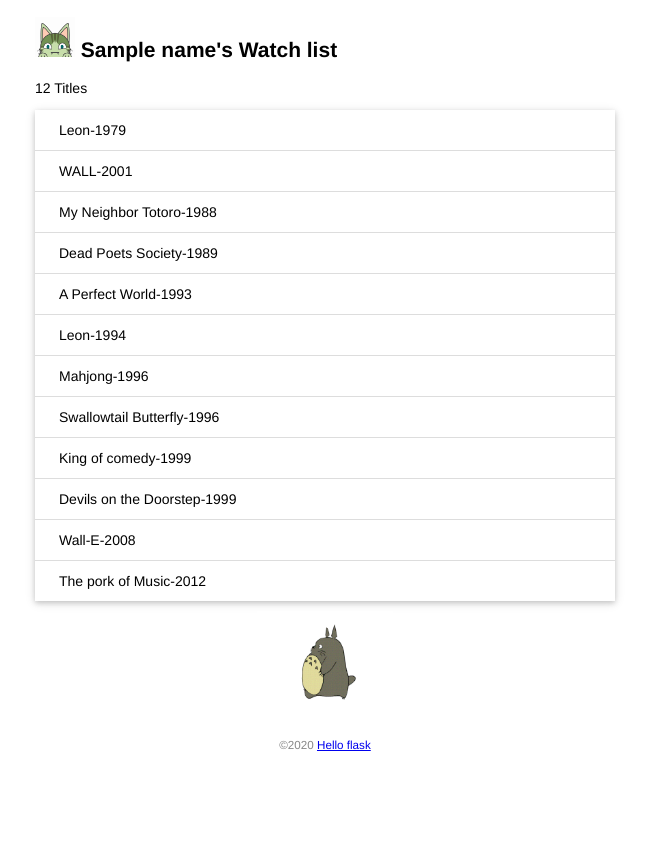
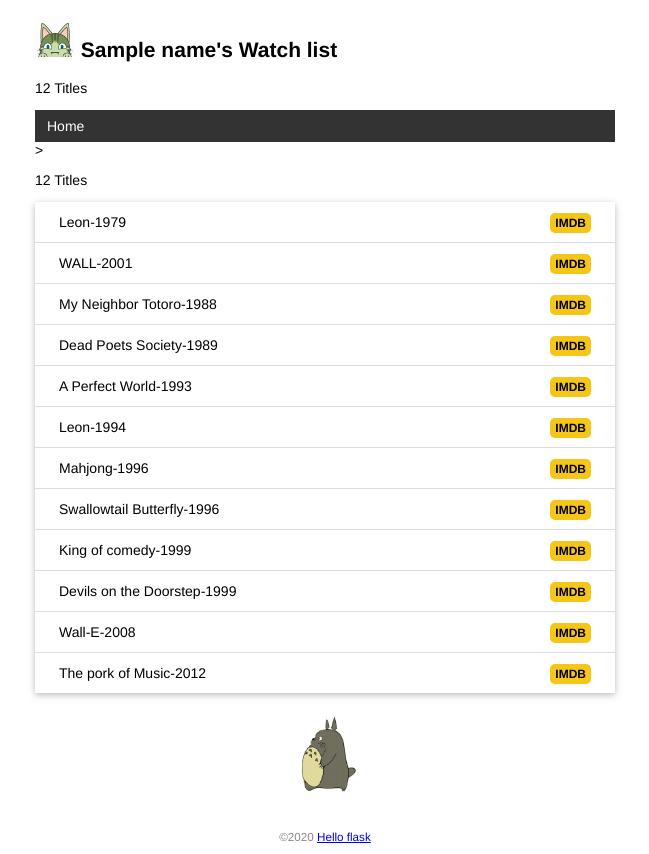
Before and after one commit to RainMan1860/watchlist_demo, a Flask app: template templates/index.html in a window 1280 px wide. Shown: the whole page, without its empty margins (315-964 px from the left). Before the commit the page ends 751 px from the top, so only its background shows below. Run offline with Flask 2, Linux system fonts and the light colour scheme; data comes from the database, SQL or seed files in the repository; tables that the repository leaves empty hold one stand-in row (values such as "Sample post"); the template is opened without the code that fills it: values that come from a table or form of the project are taken from there, most other values are stand-ins (such as "Sample title", 1, 10 or a date in 2020).

Commit message:
add base template and error template

```diff
--- a/app.py
+++ b/app.py
@@ -141,5 +141,5 @@ def page_not_fond(e): #要传入的错误代码
 @app.route ("/")
 def index():
 	#return render_template("index.html",name=name,movies = movies)
-	movie = Movie.query.all()
-	return render_template("index.html",movies = movies)
+	movies = Movie.query.all()
+	return render_template('index.html',movies = movies)
--- a/static/style.css
+++ b/static/style.css
@@ -124,3 +124,41 @@ footer {
     text-align: center;
     padding: 10px;
 }
+
+nav ul{
+    list-style-type:none;
+    margin: 0;
+    padding: 0;
+    overflow: hidden;
+    background-color: #333;
+}
+
+nav li{
+    float:left;
+}
+
+nav li a {
+    display:block;
+    color:white;
+    text-align: center;
+    padding: 8px 12px;
+    text-decoration-color: coral;
+}
+
+nav li a:haver{
+    background-color: #111;
+}
+
+.float-right{
+    float: right;
+}
+
+.imdb{
+    font-size: 12px;
+    font-weight: bold;
+    color: black;
+    text-decoration: none;
+    background: #F5C518;
+    border-radius: 5px;
+    padding: 3px 5px;
+}
--- /dev/null
+++ b/templates/base.html
@@ -0,0 +1,42 @@
+<!DOCTYPE html>
+<html lang="en">
+<head>
+    {% block head %}
+        <meta charset="utf-8">
+        <meta name='view point' content="width =device-width",initial-scale=1.0>
+        <title>{{ name }}'s Watch list</title>
+        <link rel="icon" href="{{url_for('static',filename='favicon.ico')}}">
+        <link rel="stylesheet" href="{{url_for('static',filename='style.css')}}" type='text/css'>
+    {% endblock %}
+</head>
+
+<body>
+    <h2>
+         <img alt ="Avatar" class='avatar' src="{{ url_for('static',filename='images/avatar.png')}}" >
+        {{name}}'s Watch list
+    </h2>
+    <p> {{movies|length}} Titles </p>
+
+
+    <nav>
+        <ul >
+           <li><a href ="{{url_for('index')}}" > Home   </a> </li>
+        </ul>
+    </nav>>
+
+    {% block content%}  {%endblock%}
+    <!--content 块 -->
+    <!-- 每个页面包括nav 导航 和子模块可以定义的  content 块 -->
+
+     <footer>
+        <small>
+            &copy;2020
+            <a href="http://helloflask.com/tutorial">  Hello flask </a>
+        </small>
+    </footer>
+
+</body>
+
+</html>
+
+ <!-- base.html  -->
--- a/templates/index.html
+++ b/templates/index.html
@@ -1,34 +1,22 @@
-<!DOCTYPE html>
-<html lang="en">
-<head>
-    <meta charset="utf-8">
-    <title>{{ name }}'s Watch list</title>
-    <link rel="icon" href="{{url_for('static',filename='favicon.ico')}}">
-    <link rel="stylesheet" href="{{url_for('static',filename='style.css')}}" type='text/css'>
-</head>
 
-<body>
-    <h2>
-         <img alt ="Avatar" class='avatar' src="{{ url_for('static',filename='images/avatar.png')}}" >
-        {{name}}'s Watch list
-    </h2>
-    <p> {{movies|length}} Titles </p>
+{% extends 'base.html' %}
+{% block content %}
+<p> {{movies|length}} Titles </p>
     <ul class='movie-list'>
-        {# 通过迭代输出 以下序列#}
         {% for movie in movies %}
         <li>
             {{movie.title}}-{{movie.year}}
+            <!--为每个记录增加 imdb 链接,采用span标签而不是div标签，因为span不会换行
+            查询参数由传入-->
+            <span class = 'float-right'>
+                <a class='imdb'
+                href = "https://www.imdb.com/find?q={{movie.title}}"
+                target="_blank"
+                title = "Find this movie on IMDb"> IMDB</a>
+            </span>
+
         </li>
         {% endfor %}
     </ul>
-    <img alt="Avatar" class='totoro' src="{{url_for('static',filename ='images/totoro.gif')}}">
-    <footer>
-        <small>
-            &copy;2020
-            <a href="http://helloflask.com/tutorial">  Hello flask </a>
-        </small>
-    </footer>
-
-</body>
-
-</html>
+    <img alt="Avatar" class='totoro' src="{{url_for('static',filename ='images/totoro.gif')}}" title = "to -to -ro">
+{% endblock %}
```
Also changed, not shown: templates/404.html (+5 -26 lines), templates/404_old.html (added, +35 -0 lines), templates/index_without_base.html (added, +34 -0 lines).
